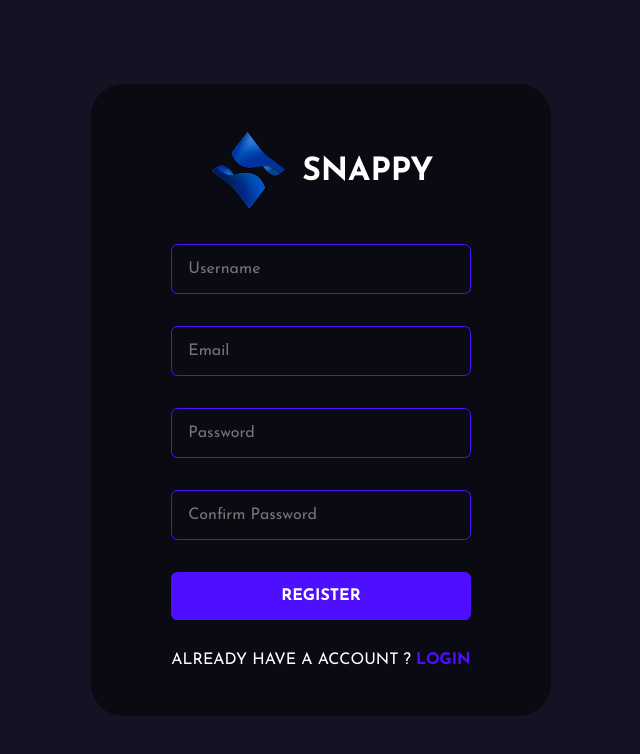
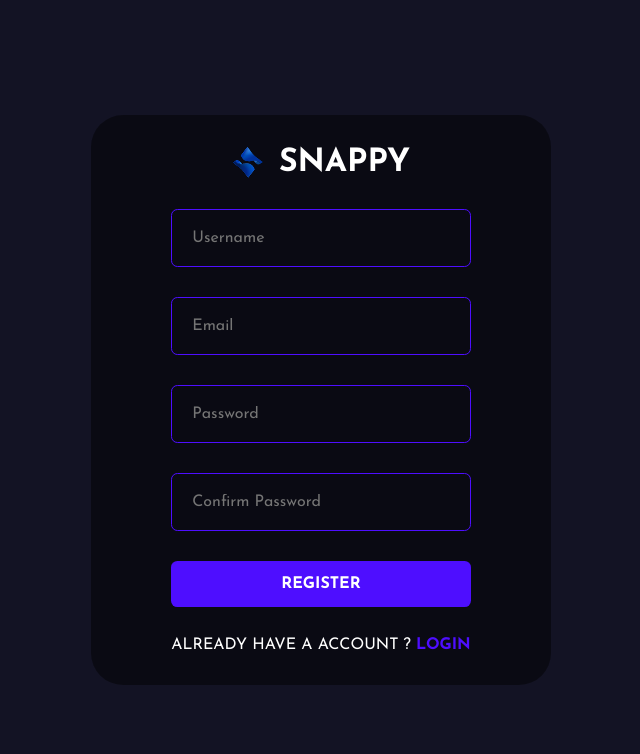
Before and after one commit to ThyLuu/RealtimeChatApp, a React (Create React App) app in the folder public/chat-app/: page /register in a window 1280 px wide. Shown: the top 754 px of the page, without its empty margins (319-959 px from the left). Built offline with nearby package versions, Linux system fonts and the light colour scheme.

Commit message:
Update Login and Register Form

```diff
--- a/public/chat-app/src/pages/Login.jsx
+++ b/public/chat-app/src/pages/Login.jsx
@@ -124,7 +124,7 @@ const FormContainer = styled.div`
         gap: 1rem;
         justify-content: center;
         img {
-            height: 5rem;
+            height: 2rem;
         }
         h1 {
             color: white;
--- a/public/chat-app/src/pages/Register.jsx
+++ b/public/chat-app/src/pages/Register.jsx
@@ -67,19 +67,19 @@ function Register() {
     const handleValidation = () => {
         const { password, confirmPassword, email, username } = values
         if (password !== confirmPassword) {
-            toast.error("Password and Confirm password must be the same", toastOptions)
+            toast.error("Mật khẩu không khớp!", toastOptions)
             return false
         }
         else if (username.length < 3) {
-            toast.error("Username must be greater than 3 characters", toastOptions)
+            toast.error("Tên tài khoản cần tối thiểu 3 kí tự!", toastOptions)
             return false
         }
         else if (password.length < 8) {
-            toast.error("Password must be greater than 8 characters", toastOptions)
+            toast.error("Mật khẩu cần tối thiểu 8 kí tự!", toastOptions)
             return false
         }
         else if (email === "") {
-            toast.error("Email is required", toastOptions)
+            toast.error("Email không được để trống!", toastOptions)
             return false
         }
         return true
@@ -100,7 +100,7 @@ function Register() {
                 <form onSubmit={(event) => handleSubmit(event)}>
                     <div className="brand">
                         <img src={Logo} alt="Logo" />
-                        <h1>Snappy</h1>
+                        <h1 className='text-white uppercase'>Snappy</h1>
                     </div>
 
                     <input type="text" placeholder='Username' name='username' onChange={(e) => handleChange(e)} />
@@ -111,7 +111,7 @@ function Register() {
 
                     <input type="password" placeholder='Confirm Password' name='confirmPassword' onChange={(e) => handleChange(e)} />
 
-                    <button type='submit'>Register</button>
+                    <button style={{backgroundColor:'#4e0eff'}} type='submit'>Register</button>
 
                     <span>Already have a account ? <Link to="/login">Login</Link></span>
 
@@ -129,7 +129,7 @@ const FormContainer = styled.div`
     display: flex;
     flex-direction: column;
     justify-content: center;
-    gap: 1rem;
+    gap: 15px;
     align-items: center;
     background-color: #131324;
 
@@ -139,7 +139,7 @@ const FormContainer = styled.div`
         gap: 1rem;
         justify-content: center;
         img {
-            height: 5rem;
+            height: 2rem;
         }
         h1 {
             color: white;
@@ -150,15 +150,15 @@ const FormContainer = styled.div`
     form {
         display: flex;
         flex-direction: column;
-        gap: 2rem;
+        gap: 30px;
         background-color: #00000076;
         border-radius: 2rem;
-        padding: 3rem 5rem;
+        padding: 2rem 5rem;
     }
 
     input {
         background-color: transparent;
-        padding: 1rem;
+        padding: 20px;
         border: 0.1rem solid #4e0eff;
         border-radius: 0.4rem;
         color: white;
@@ -173,7 +173,7 @@ const FormContainer = styled.div`
     button {
         background-color: #4e0eff;
         color: white;
-        padding: 1rem 2rem;
+        padding: 15px;
         border: none;
         font-weight: bold;
         cursor: pointer;
```
